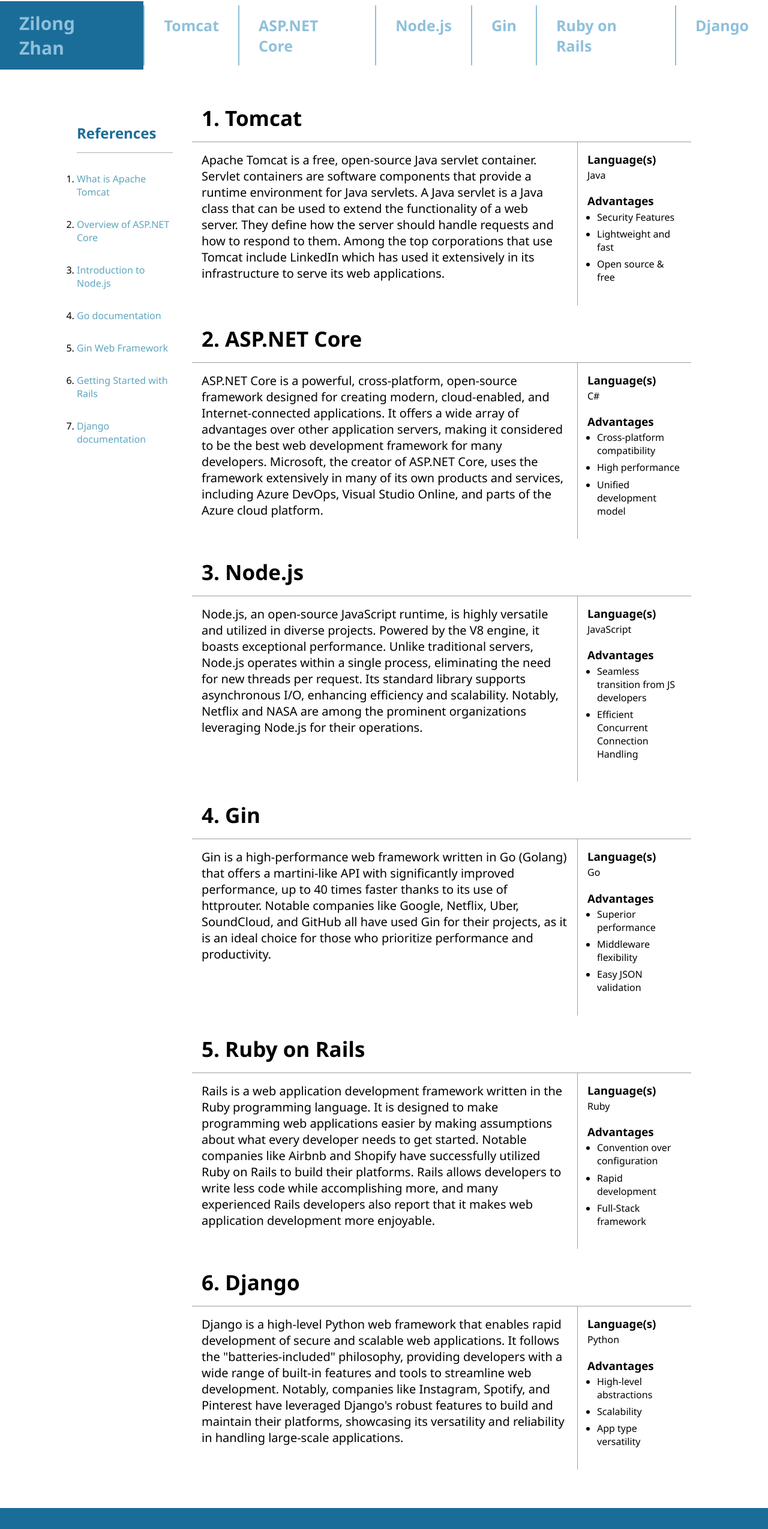
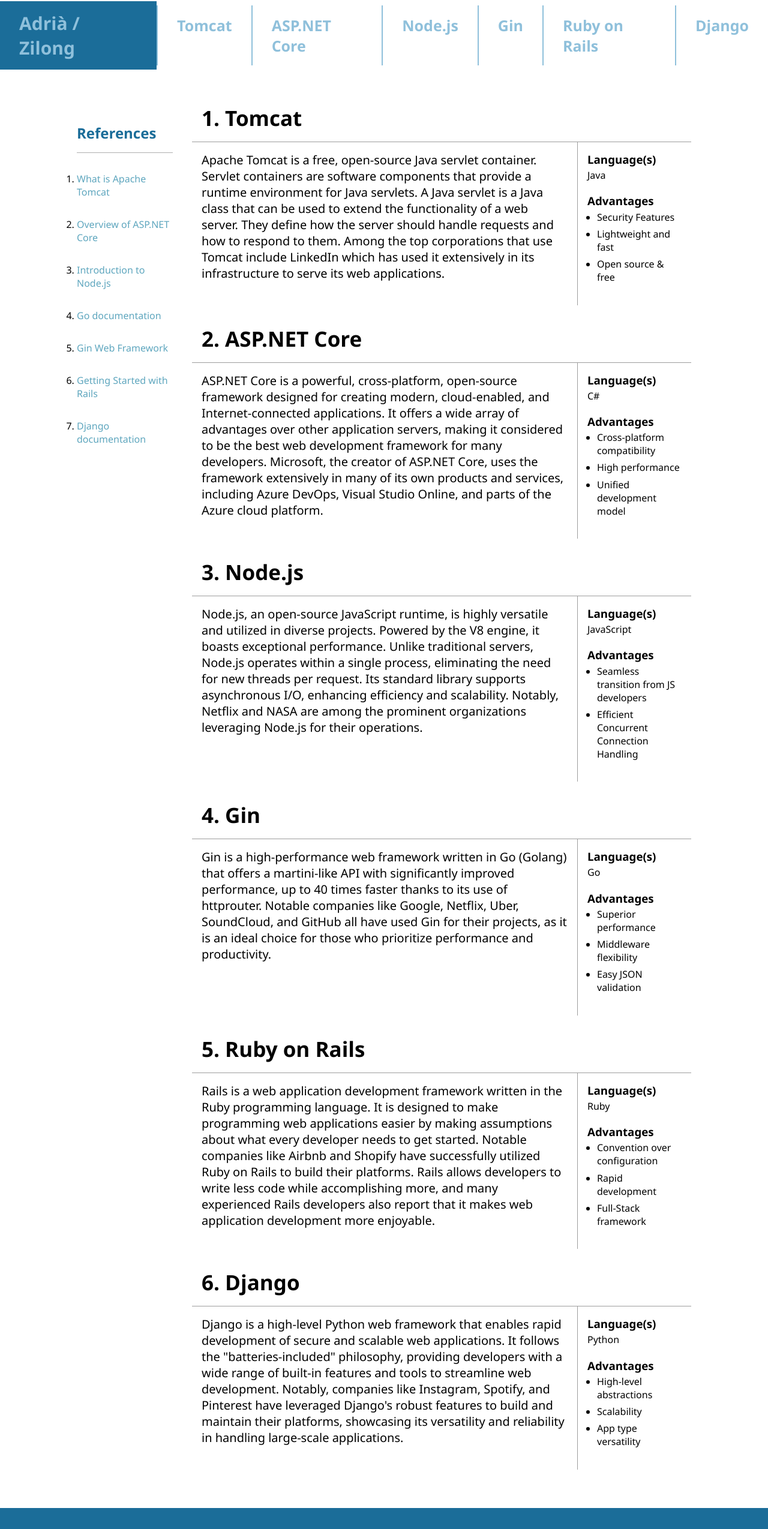
Before and after one commit to ZilongZhan/UF2-AA1, a React (Vite) app: page / in a window 1280 px wide. Shown: the part 7-2556 px from the top of the page at 60% size. Built offline with nearby package versions, Linux system fonts and the light colour scheme.

Commit message:
feat: add page authors

```diff
--- a/src/components/footer/Footer.jsx
+++ b/src/components/footer/Footer.jsx
@@ -3,7 +3,7 @@
 export const Footer = () => {
   return (
     <footer className="footer">
-      &copy; 2024 Zilong Zhan. All rights reserved
+      &copy; 2024 Zilong Zhan & Adrià Costa. All rights reserved
     </footer>
   );
 };
--- a/src/components/header/Header.jsx
+++ b/src/components/header/Header.jsx
@@ -5,7 +5,7 @@
 export const Header = () => {
   return (
     <header className="header-top">
-      <span>Zilong Zhan</span>
+      <span>Adrià / Zilong</span>
       <Navbar />
     </header>
   );
```
